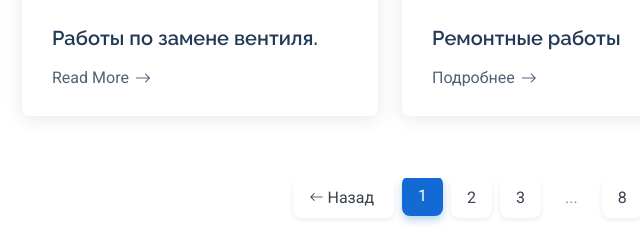
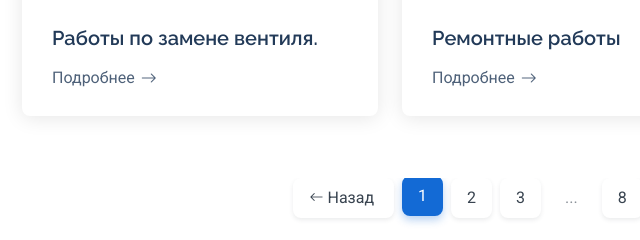
Before and after one commit to artback08/artback08.github.io, a plain HTML site: page index.html in a window 1280 px wide. Shown: the part 2204-2444 px from the top of the page, 60-700 px from the left. Drawn offline with Linux system fonts and the light colour scheme.

Commit message:
fix read more

```diff
--- a/index.html
+++ b/index.html
@@ -217,7 +217,7 @@
               <div class="post-content d-flex flex-column">
 
                 <h3 class="post-title">Работы по замене вентиля.</h3>
-                <a href="blog-details.html" class="readmore stretched-link"><span>Read More</span><i class="bi bi-arrow-right"></i></a>
+                <a href="blog-details.html" class="readmore stretched-link"><span>Подробнее</span><i class="bi bi-arrow-right"></i></a>
 
               </div>
 
```
